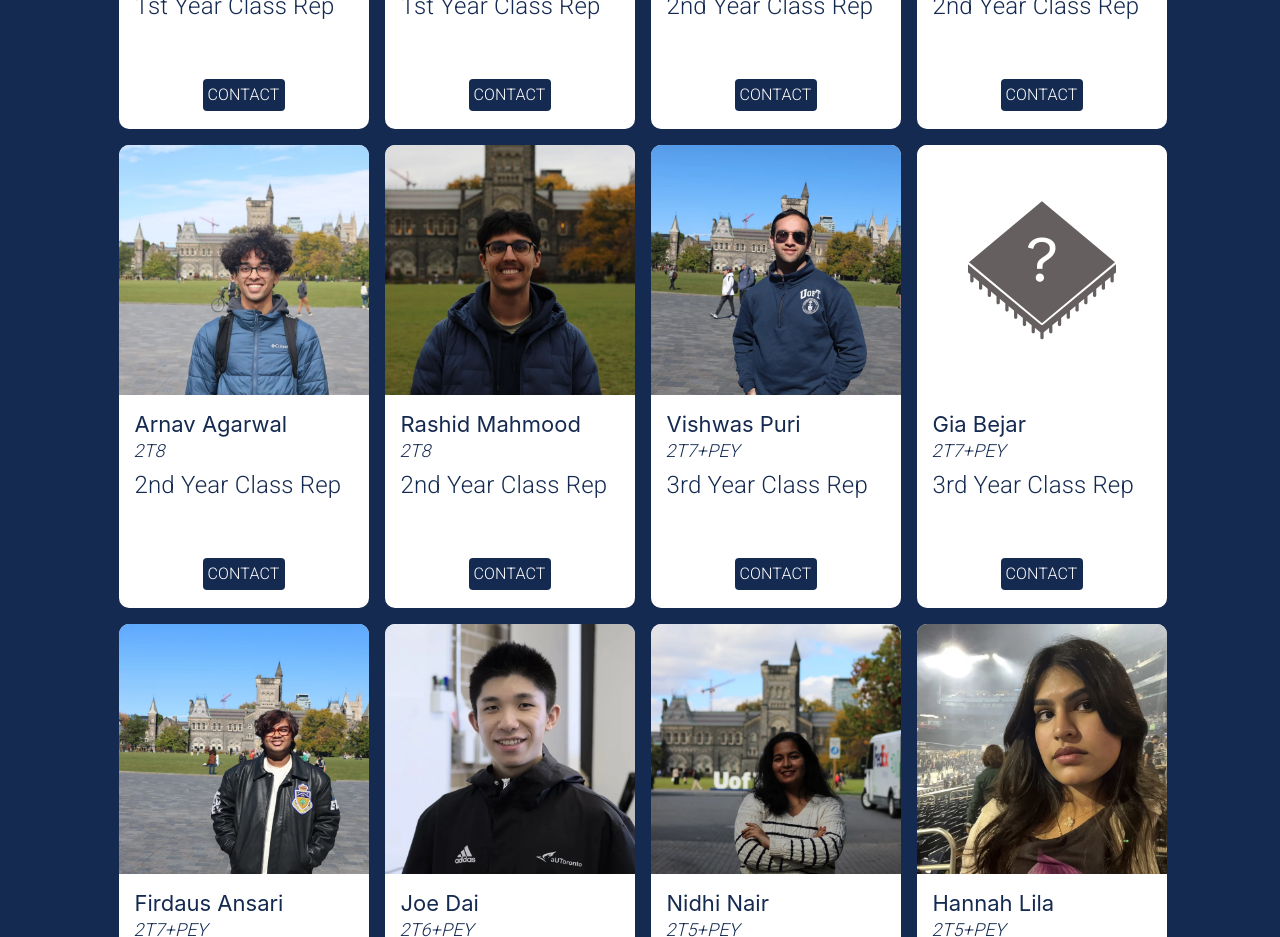
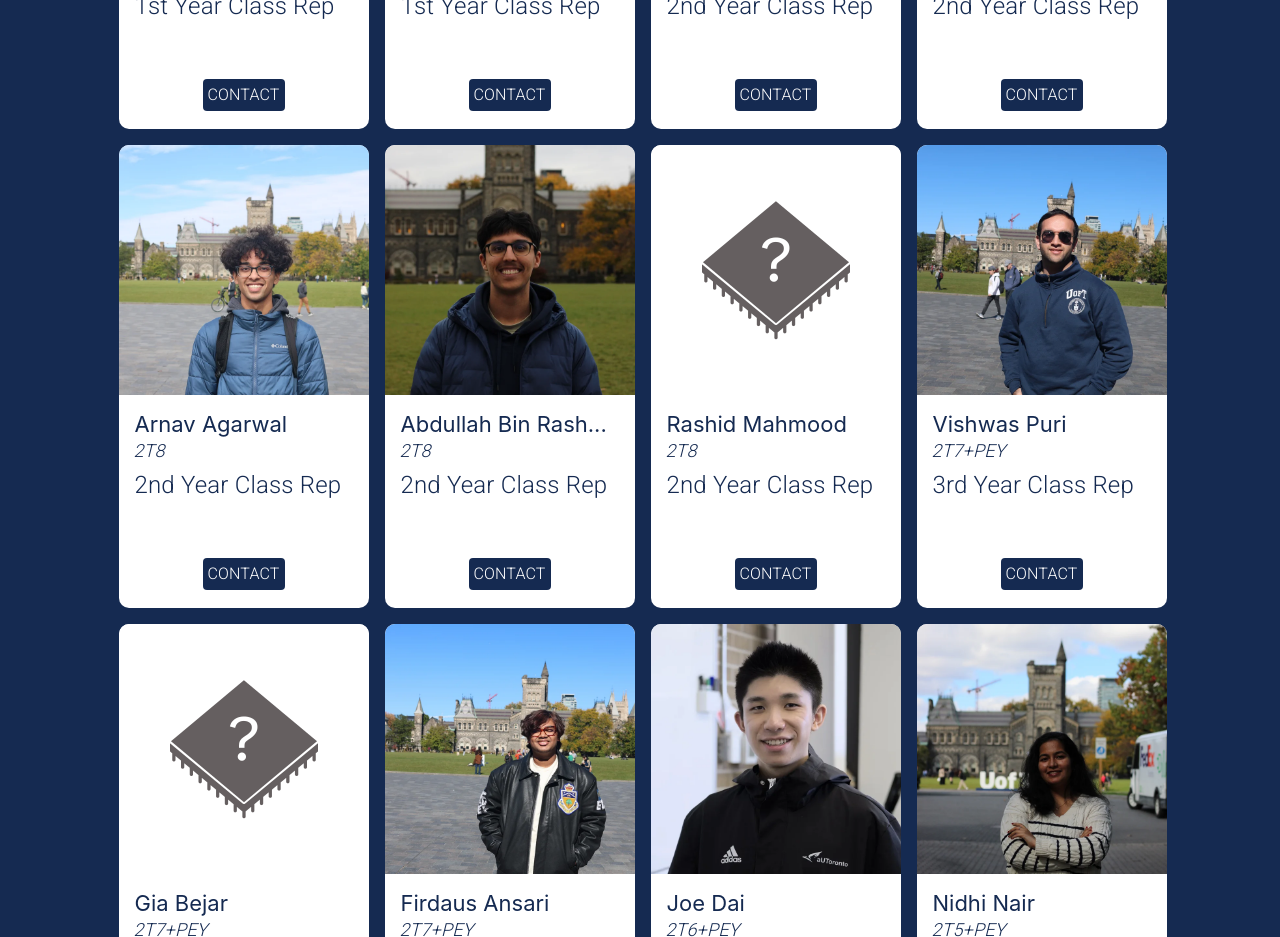
Before and after one commit to ECE-Club/website, a React (Create React App) app: page /meettheteam in a window 1280 px wide. Shown: the part 2940-3877 px from the top of the page. Built offline with nearby package versions, Linux system fonts and the light colour scheme; a web font is replaced by a local one.

Commit message:
corrected incorrectly labelled person in meet the team page

```diff
--- a/src/data/team.js
+++ b/src/data/team.js
@@ -268,7 +268,18 @@ export default [
         ]
     },
     {
-        picture: filepath + "RashidMahmood.webp",
+        picture: filepath + "AbdullahBinRashid.webp",
+        name: "Abdullah Bin Rashid",
+        role: "2nd Year Class Rep",
+        year: "2T8",
+        contact: [
+            "E-mail: abdullah.rashid@mail.utoronto.ca",
+            "Discord: xxxdaboss4409",
+            "Instagram: a.bdullahrashid"
+        ]
+    },
+    {
+        picture: filepath + "placeholder.png",
         name: "Rashid Mahmood",
         role: "2nd Year Class Rep",
         year: "2T8",
```
Also changed, not shown: public/imgs/2t5_2t6_pics/AbdullahBinRashid.webp (renamed from public/imgs/2t5_2t6_pics/RashidMahmood.webp), 8 other files (tests, documents, lock files or other folders).
